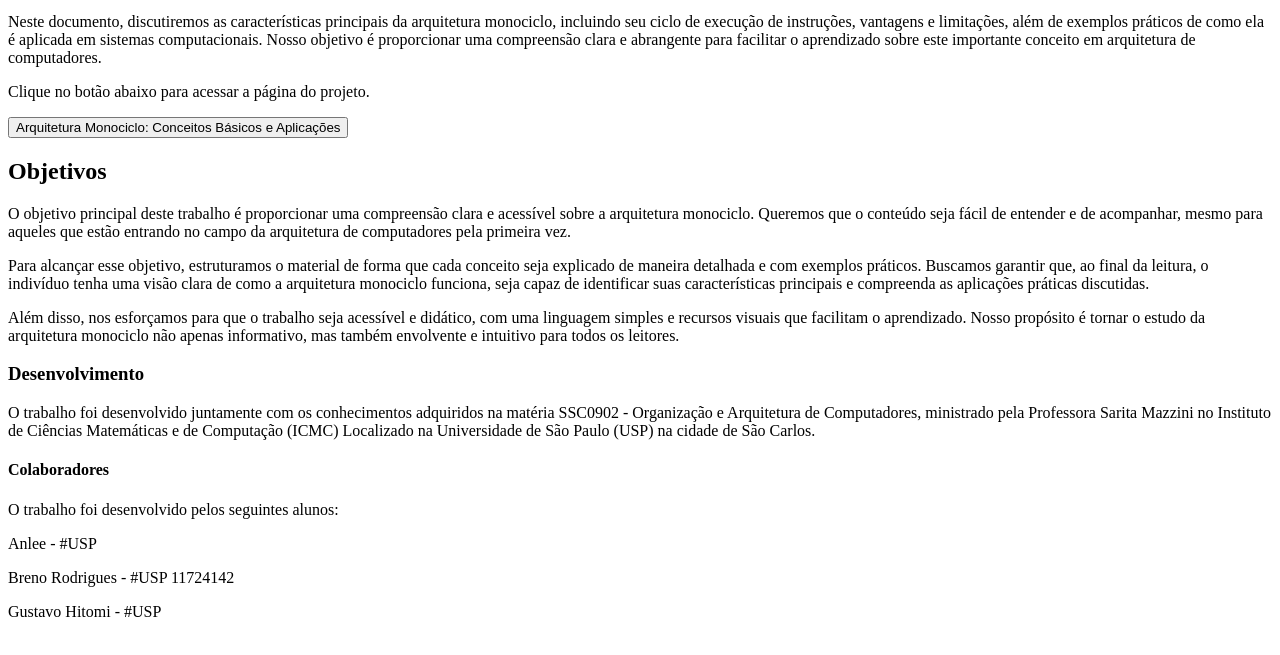
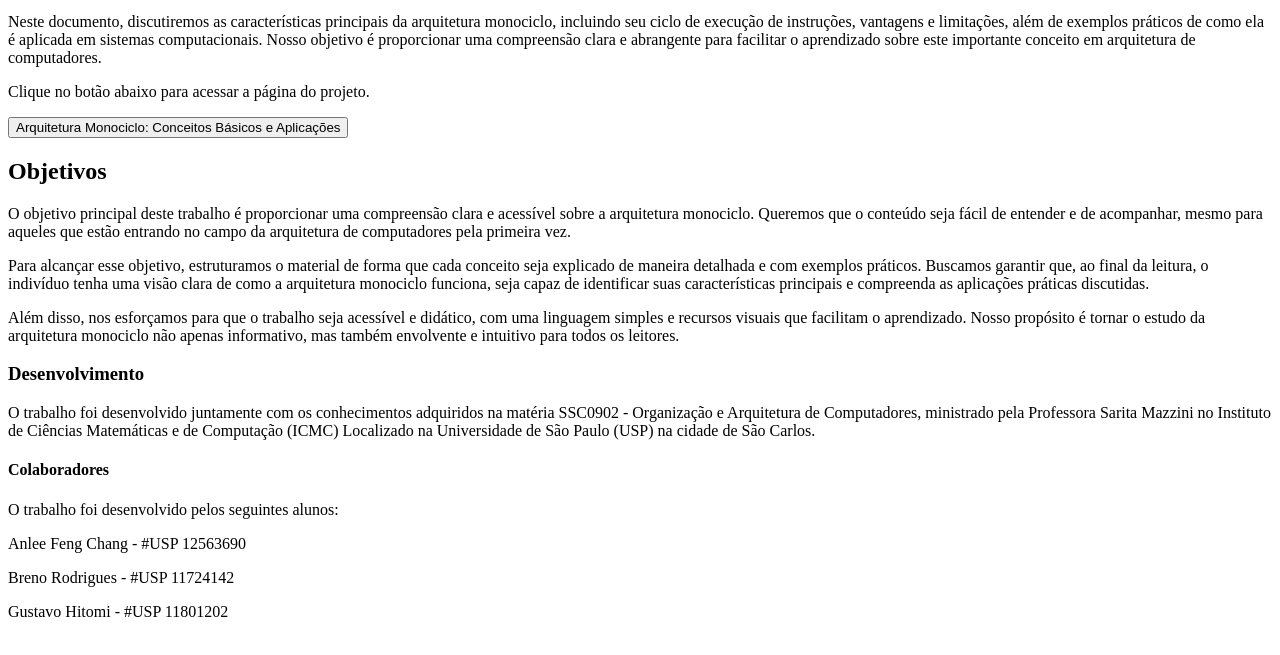
Before and after one commit to hitomi1/t2-arqorg, a plain HTML site: page webpage/index.html in a window 1280 px wide. Shown: the part 145-800 px from the top of the page. Drawn offline with Linux system fonts and the light colour scheme.

Commit message:
Adicionado Alunos Participantes

```diff
--- a/webpage/index.html
+++ b/webpage/index.html
@@ -59,9 +59,9 @@
 
         <h4>Colaboradores</h4>
         <p>O trabalho foi desenvolvido pelos seguintes alunos:</p>
-        <p>Anlee - #USP </p>
+        <p>Anlee Feng Chang - #USP 12563690 </p>
         <p>Breno Rodrigues - #USP 11724142</p>
-        <p>Gustavo Hitomi - #USP</p>
+        <p>Gustavo Hitomi - #USP 11801202</p>
 
     </div>
 
```
